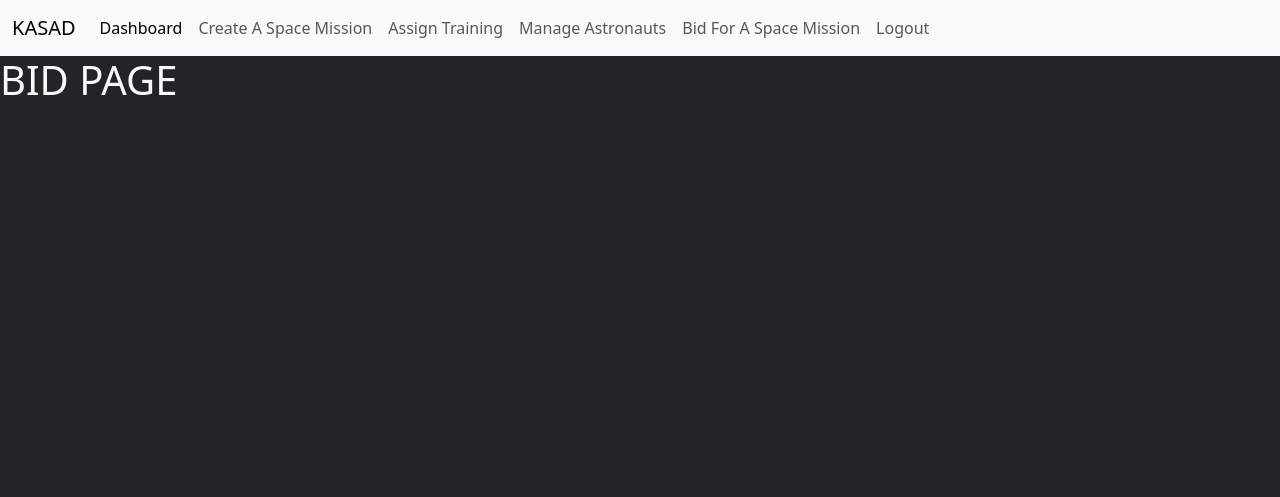
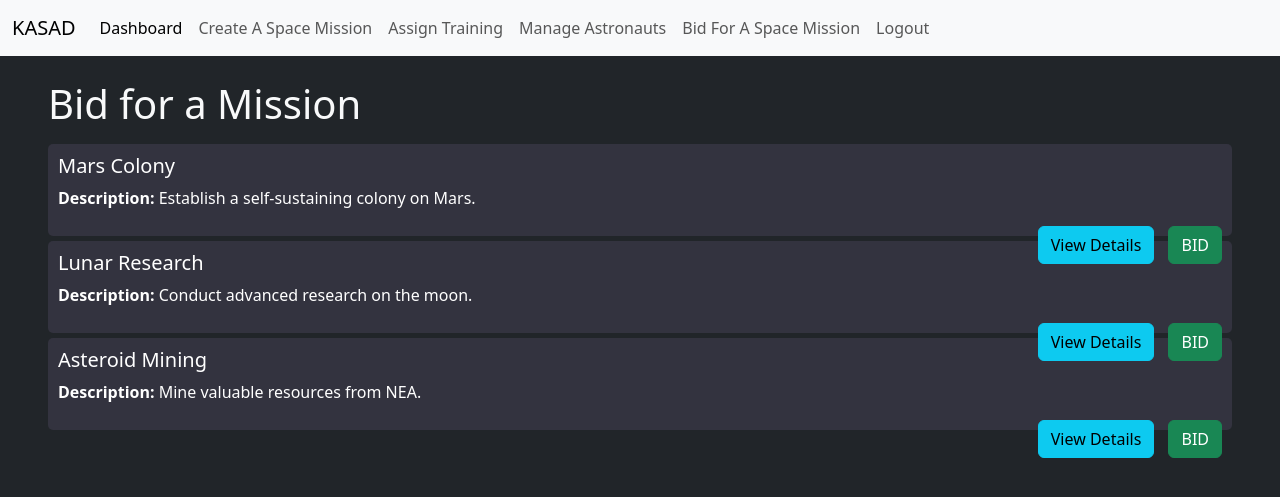
Before and after one commit to ali-tunahan/KASAD-Space-Mission-Planner, a Flask app: page /bid_for_mission in a window 1280 px wide. Shown: the top 497 px of the page. Run offline with Flask 3, Linux system fonts and the light colour scheme; data comes from the database, SQL or seed files in the repository; data that the repository does not hold is empty; some libraries are stand-ins or nearby versions.

Commit message:
bid for mission
shows mission details, formatting will be done

```diff
--- a/app/app.py
+++ b/app/app.py
@@ -2,6 +2,7 @@ import re
 import os
 from flask import Flask, render_template, request, redirect, url_for, session, flash, jsonify
 from flask_mysqldb import MySQL
+from datetime import datetime
 import MySQLdb.cursors
 import uuid
 
@@ -217,8 +218,24 @@ def assignTrainings():
         return redirect(url_for('assignTrainings'))  # Redirect to the same page after processing
 @app.route("/bid_for_mission", methods=["GET", "POST"])
 def bidForMission():
+    cursor = mysql.connection.cursor(MySQLdb.cursors.DictCursor)
+    # if request.method == "GET":
+    cursor.execute("SELECT * FROM Mission")
+    missions = cursor.fetchall()
 
-    return render_template("bid_for_mission.html")
+    for mission in missions:
+        if mission['launch_date']:
+            mission['launch_date'] = mission['launch_date'].strftime('%Y-%m-%d')
+
+    return render_template("bid_for_mission.html", missions=missions)
+
+    # TODO: Handle POST request to submit a bid
+    # elif request.method == "POST":
+    #     mission_id = request.form.get("mission_id")
+    #     bid_amount = request.form.get("bid_amount")
+    #     astronaut_id = request.form.get("astronaut_id")
+
+    #     return redirect(url_for("bidForMission"))
 
 @app.route("/admin_page", methods=["GET", "POST"])
 def admin():
--- a/app/templates/bid_for_mission.html
+++ b/app/templates/bid_for_mission.html
@@ -1,4 +1,60 @@
-{% extends "master.html" %} {% block title%} {% endblock%} {% block content%}
+{% extends "master.html" %}
+{% block title %}
+Bid for a Mission
+{% endblock %}
 
-<h1>BID PAGE</h1>
+{% block content %}
+
+<style>
+    .mission-item {
+      background-color: #33333f; /* Dark background for contrast */
+      color: white; /* White text for readability */
+      padding: 10px;
+      margin-bottom: 5px;
+      border-radius: 5px;
+    }
+    .buttons-right {
+      float: right; /* Align buttons to the right */
+    }
+    .button-spacing {
+      margin-left: 10px; /* Space between buttons */
+    }
+  </style>
+
+  <div class="container-fluid py-4 px-5">
+    <h1 class="display-6 pb-2">Bid for a Mission</h1>
+    {% for mission in missions %}
+    <div class="mission-item">
+      <h5>{{ mission.title }}</h5>
+      <p><strong>Description:</strong> {{ mission.description }}</p>
+      <div class="buttons-right">
+        <button type="button" class="btn btn-info button-spacing" data-bs-toggle="modal" data-bs-target="#modal{{ mission.mission_id }}">
+          View Details
+        </button>
+        <button type="button" class="btn btn-success button-spacing">BID</button>
+      </div>
+
+      <!-- Modal -->
+      <div class="modal fade" id="modal{{ mission.mission_id }}" tabindex="-1" aria-labelledby="modalLabel{{ mission.mission_id }}" aria-hidden="true">
+        <div class="modal-dialog modal-xl">
+          <div class="modal-content">
+            <div class="modal-header">
+              <h5 class="modal-title" id="modalLabel{{ mission.mission_id }}">{{ mission.title }}</h5>
+              <button type="button" class="btn-close" data-bs-dismiss="modal" aria-label="Close"></button>
+            </div>
+            <div class="modal-body">
+              <p><strong>Launch Date:</strong> {{ mission.launch_date }}</p>
+              <p><strong>Duration:</strong> {{ mission.duration }} months</p>
+              <p><strong>Payload Volume:</strong> {{ mission.payload_volume }} cubic meters</p>
+              <p><strong>Payload Weight:</strong> {{ mission.payload_weight }} kg</p>
+            </div>
+            <div class="modal-footer">
+              <button type="button" class="btn btn-secondary" data-bs-dismiss="modal">Close</button>
+            </div>
+          </div>
+        </div>
+      </div>
+    </div>
+    {% endfor %}
+  </div>
 {% endblock %}
```
